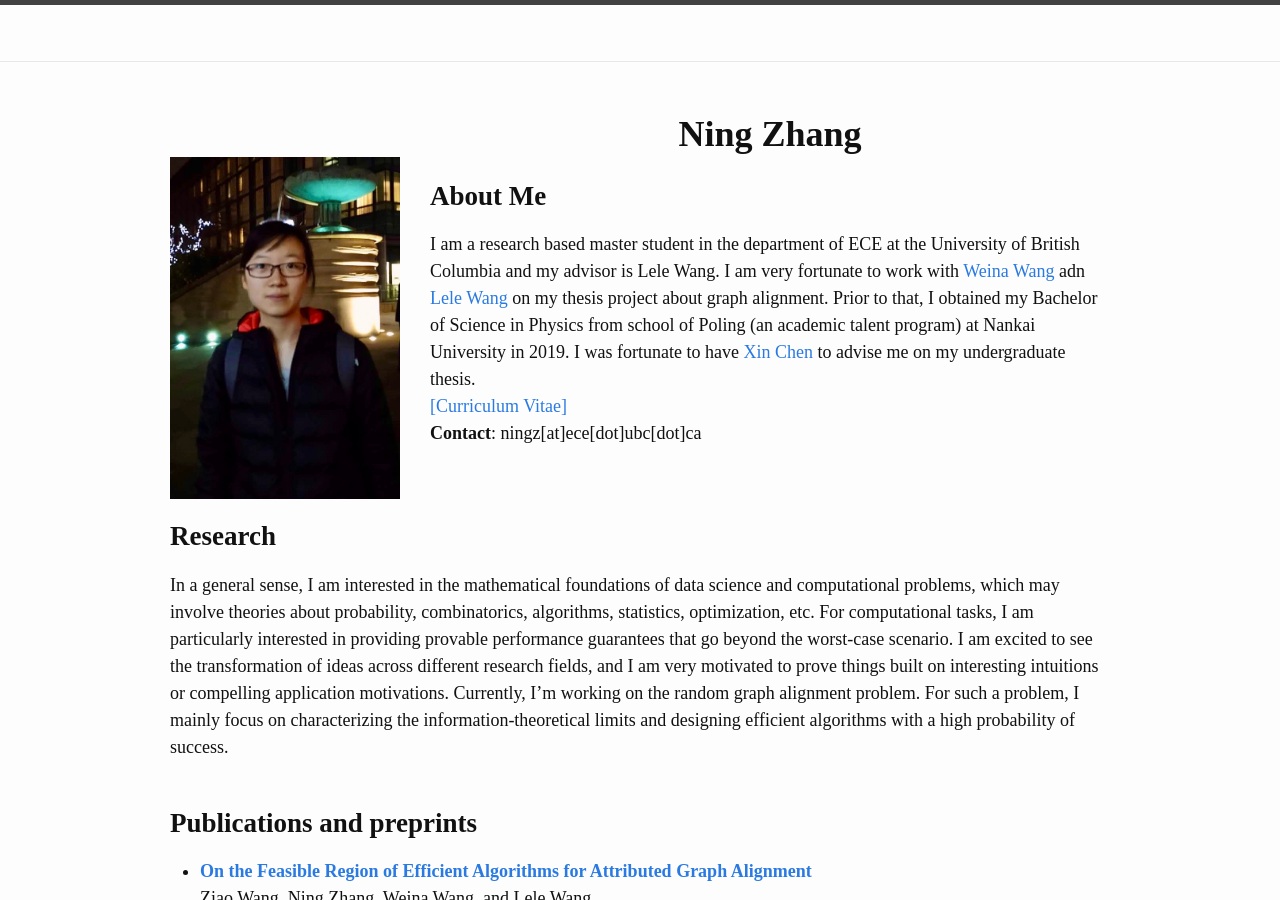
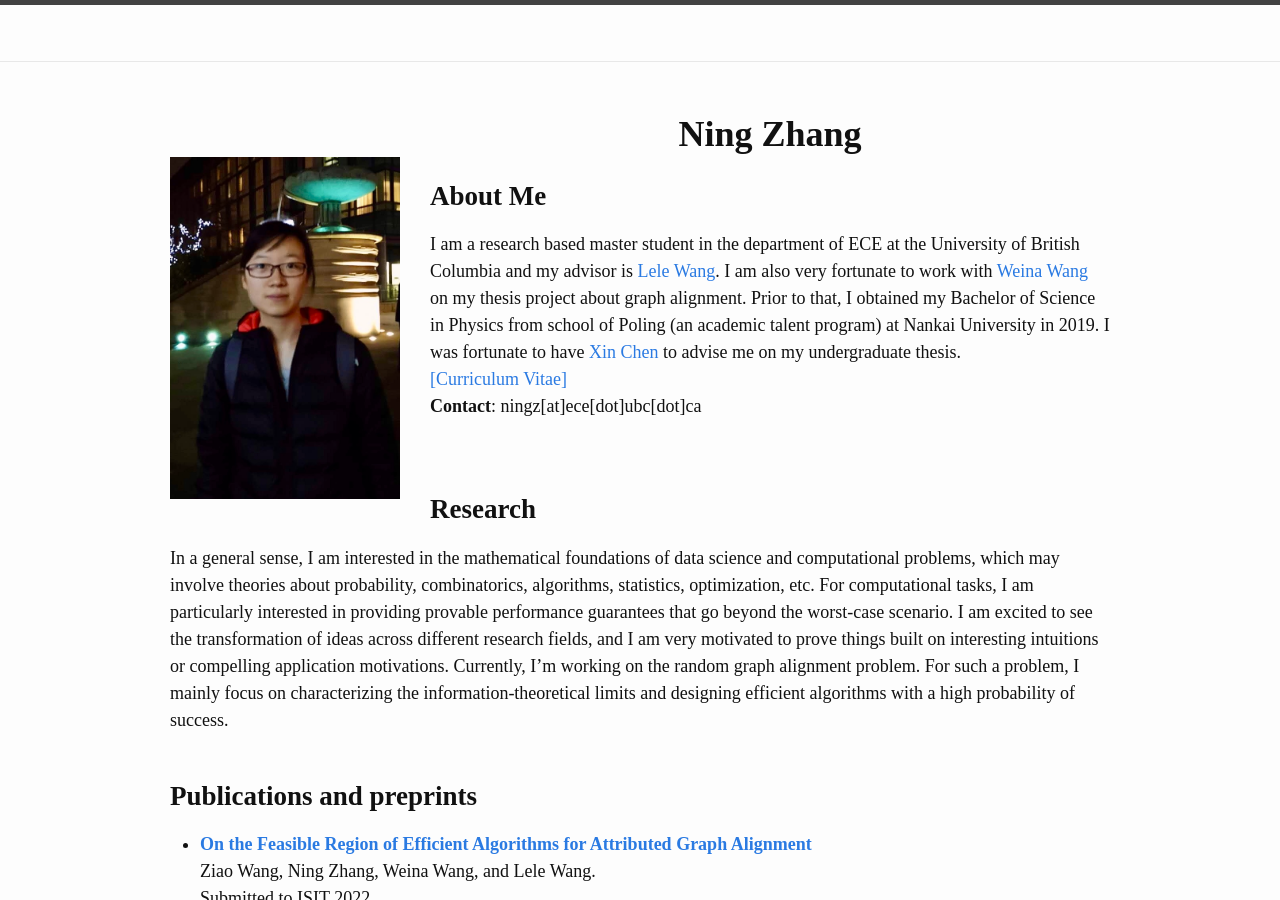
Before and after one commit to NingZhang-Git/NZ_website, a Jekyll site: the page built from index.md, in a window 1280 px wide and 900 px high. Built offline with Jekyll 4.4.1, drawn with Linux system fonts in a browser that asks for light colours.

Commit message:
Update index.md

```diff
--- a/index.md
+++ b/index.md
@@ -10,7 +10,7 @@ layout: home
 # <center> <b>Ning Zhang</b> </center>
 <!-- ### <center>Welcom to my personal webpage!</center> -->
 ## **About Me**
-I am a research based master student in the department of ECE at the University of British Columbia and my advisor is Lele Wang. I am very fortunate to work with [Weina Wang](http://www.cs.cmu.edu/~weinaw/) adn [Lele Wang](https://ece.ubc.ca/lele-wang/) on my thesis project about graph alignment. Prior to that, I obtained my Bachelor of Science in Physics from school of Poling (an academic talent program) at Nankai University in 2019. I was fortunate to have [Xin Chen](http://www.cs.nott.ac.uk/~pszxc/) to advise me on my undergraduate thesis.\
+I am a research based master student in the department of ECE at the University of British Columbia and my advisor is  [Lele Wang](https://ece.ubc.ca/lele-wang/). I am also very fortunate to work with [Weina Wang](http://www.cs.cmu.edu/~weinaw/) on my thesis project about graph alignment. Prior to that, I obtained my Bachelor of Science in Physics from school of Poling (an academic talent program) at Nankai University in 2019. I was fortunate to have [Xin Chen](http://www.cs.nott.ac.uk/~pszxc/) to advise me on my undergraduate thesis.\
 [[Curriculum Vitae]](assets/NingZhang_CV.pdf)
 <br>
 **Contact**: ningz[at]ece[dot]ubc[dot]ca
```
